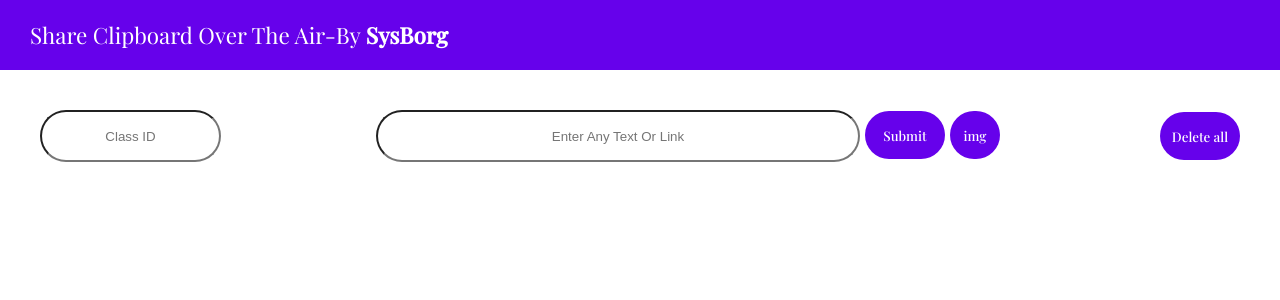
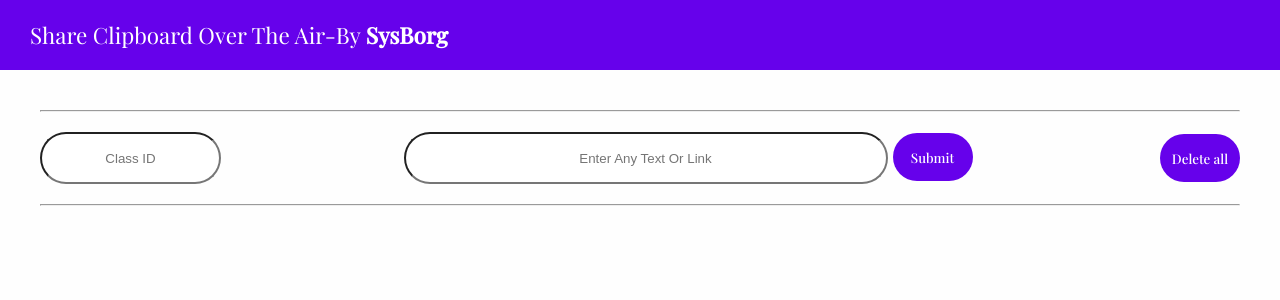
Before and after one commit to zaid617/air.sysBorg-react-app-on-local-storage, a React (Create React App) app: page / in a window 1280 px wide. Shown: the top 300 px of the page. Built offline with nearby package versions, Linux system fonts and the light colour scheme; a web font is replaced by a local one.

Commit message:
all buttons working

```diff
--- a/public/style.css
+++ b/public/style.css
@@ -5,4 +5,5 @@
 body{
     font-family: 'Playfair Display', serif;
     scrollbar-width: 2px;
+    background-color: #fefefe;
 }
--- a/src/components/inputSection/Input.css
+++ b/src/components/inputSection/Input.css
@@ -2,6 +2,8 @@
     display: flex;
     align-items: center;
     justify-content: space-between;
+    margin-bottom: 20px;
+    margin-top: 20px;
 }
 
 .container{
@@ -29,6 +31,10 @@
     border: 0px;
 }
 
+.btn:hover{
+    background-color: #8932fa;
+}
+
 .btn-primary{
     width: 80px;
 }
--- a/src/components/inputSection/Input.jsx
+++ b/src/components/inputSection/Input.jsx
@@ -28,12 +28,41 @@ export default function Input() {
 
     const deleteHandler = (e)=>{
         e.preventDefault();
-        console.log("delete all");
-        setTextArr([])
+
+        if (textArr.length === 0) {
+            return
+        }
+        else{
+        let allow = window.confirm("Do You Want To Delete All Items ?");
+
+        if (allow) {
+            console.log("delete all");
+            setTextArr([])
+        }
+
+        else{
+            return
+        }
     }
+
+    }
+
+
+    const deleteItem = (i)=>{
+        console.log("item deleted");
+        let updatedItem = textArr.filter((item, index) => {
+            console.log(i);
+            return index !== i
+          })
+          setTextArr(updatedItem)
+    }
+
 
     return (
         <div className="container">
+
+
+      <hr/>
 
         <form className='input' >
             <div className="inputs"><input type="text" placeholder='Class ID' className='height' /></div>
@@ -43,14 +72,14 @@ export default function Input() {
                 <input type="text"  placeholder='Enter Any Text Or Link' onChange={(e)=>{setText(e.target.value)}} value={text} className='height Assignment' />
 
             <button className='height btn btn-primary' onClick={submitHandler}>Submit</button>
-
-            <input readOnly type={"buttun"} className='height btn btn-sec' value={"img"} />
             </div>
 
             <div className="inputs">
                 <button className='height btn btn-primary' onClick={deleteHandler}>Delete all</button>
             </div>
         </form>
+
+        <hr />
 
         {
             textArr.map((elem,i)=>{
@@ -59,6 +88,7 @@ export default function Input() {
                 id={i}
                 text={elem.text}
                 date = {elem.date}
+                delete = {deleteItem}
                 />
             })
         }
--- a/src/components/mainSection/MainSection.jsx
+++ b/src/components/mainSection/MainSection.jsx
@@ -11,7 +11,7 @@ export default function MainSection(props) {
       <div className="box1">
         <div><strong >192.168.100</strong></div>
         <div>{moment(props.date).fromNow()}</div>
-        <div ><input className='red' readOnly type="text" value={"Delete"} /></div>
+        <div ><input className='red' readOnly type="text" onClick={() => props.delete(props.id)} value={"Delete"} /></div>
       </div>
 
       <div className="box2">
--- a/src/components/mainSection/mainSection.css
+++ b/src/components/mainSection/mainSection.css
@@ -22,14 +22,16 @@
     display: flex;
     align-items: center;
     padding: 20px;
+
 }
 
 .red{
     color: red;
     width: 40px;
     border: none;
+    outline: none;
+    cursor: pointer;
 }
-/* .my-3{
-    margin-top: 3px;
-    margin-bottom: 3px;
-} */
+.red:hover{
+    font-weight: 600;
+}
```
